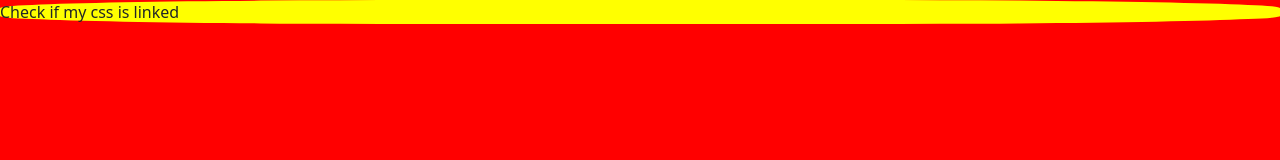
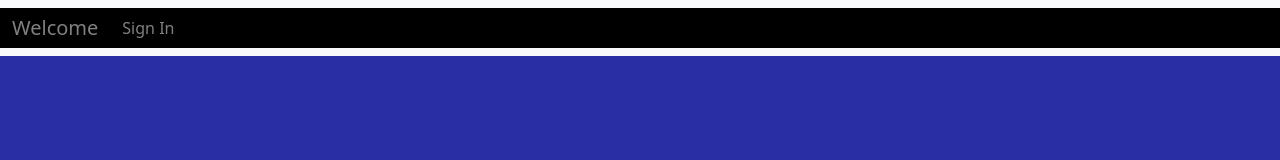
Before and after one commit to sibekov/CoffeeloverUproject, a plain HTML site: page index.html in a window 1280 px wide. Drawn offline with nearby package versions, Linux system fonts and the light colour scheme.

Commit message:
Add Navigation Bar

```diff
--- a/index.html
+++ b/index.html
@@ -8,8 +8,19 @@
     <link rel="stylesheet" href="../style.css">
 </head>
 <body>
+    <nav id="mynav" class="navbar navbar-expand-lg bg-body-tertiary" >
+        <div class="container-fluid">
+          <a class="navbar-brand" href="#">Welcome</a>
+          <div class="collapse navbar-collapse" id="navbarNav">
+            <ul class="navbar-nav">
 
-    <div id="checkbody">Check if my css is linked </div>
+              <li class="nav-item">
+                <a class="nav-link" href="#">Sign In</a>
+            </ul>
+          </div>
+        </div>
+      </nav>
+
 
 
     <script src="https://cdn.jsdelivr.net/npm/bootstrap@5.3.3/dist/js/bootstrap.bundle.min.js"></script>
--- a/style.css
+++ b/style.css
@@ -1,8 +1,16 @@
-body {
-    background-color: red;
+
+.container-fluid {
+    background-color: black;
 }
 
-#checkbody{
-    background-color: yellow;
-    border-radius: 33%;
+.nav-link {
+    color:grey;
 }
+
+.navbar-brand {
+    color:grey;
+}
+body {
+    background-color: rgb(42, 46, 165);
+
+}
```
